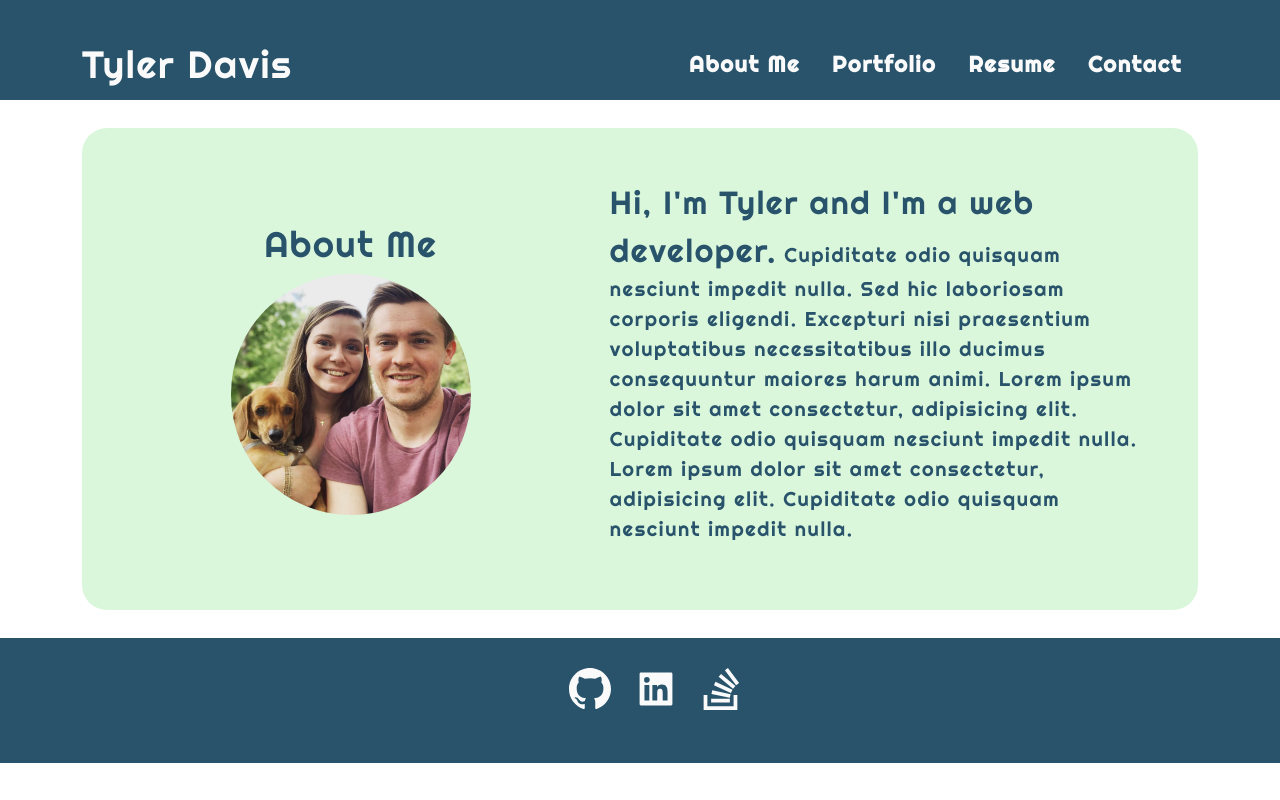
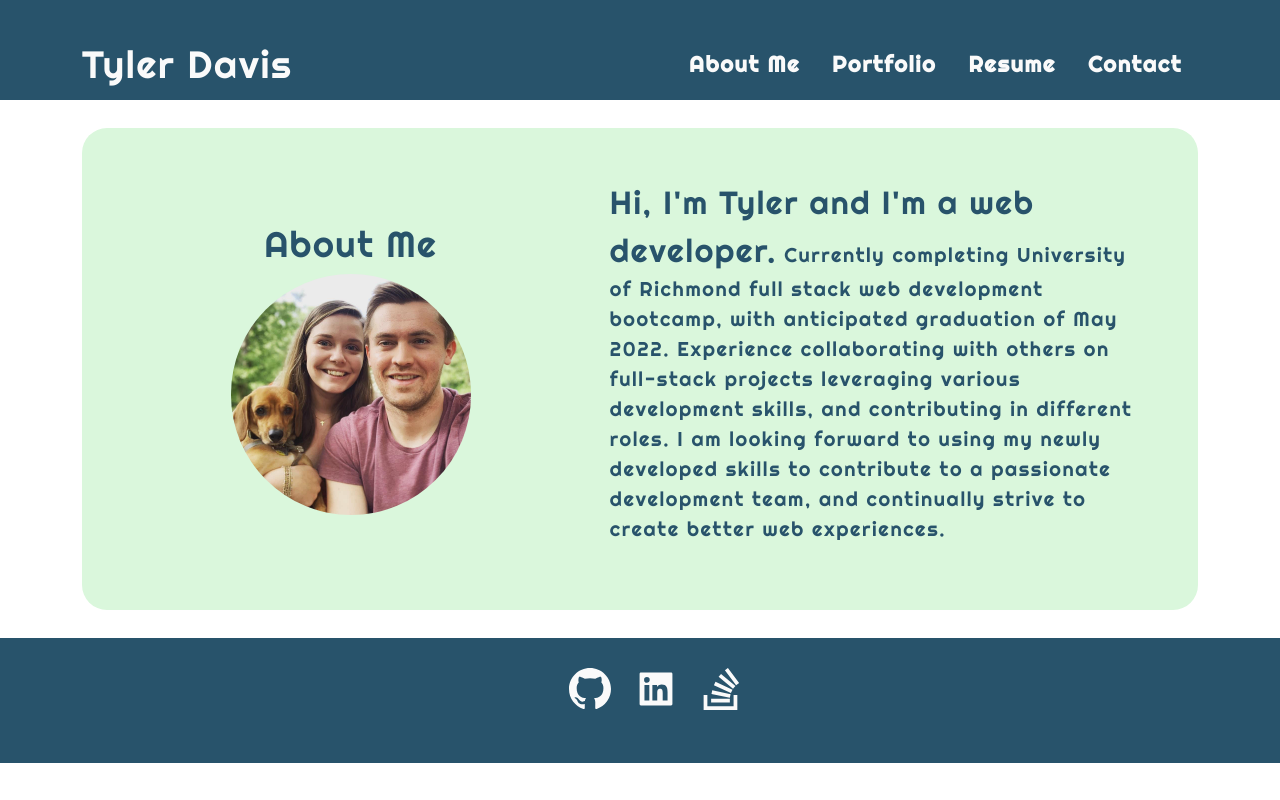
Before and after one commit to davistr/portfolio-react, a React (Create React App) app: page / in a window 1280 px wide. Built offline with nearby package versions, Linux system fonts and the light colour scheme.

Commit message:
additional modifications to CSS

```diff
--- a/src/components/About/index.js
+++ b/src/components/About/index.js
@@ -15,13 +15,13 @@ function About() {
         <div>
           <p>
             <span id="intro">Hi, I'm Tyler and I'm a web developer.</span>{" "}
-            Cupiditate odio quisquam nesciunt impedit nulla. Sed hic laboriosam
-            corporis eligendi. Excepturi nisi praesentium voluptatibus
-            necessitatibus illo ducimus consequuntur maiores harum animi. Lorem
-            ipsum dolor sit amet consectetur, adipisicing elit. Cupiditate odio
-            quisquam nesciunt impedit nulla. Lorem ipsum dolor sit amet
-            consectetur, adipisicing elit. Cupiditate odio quisquam nesciunt
-            impedit nulla.
+            Currently completing University of Richmond full stack web
+            development bootcamp, with anticipated graduation of May 2022.
+            Experience collaborating with others on full-stack projects
+            leveraging various development skills, and contributing in different
+            roles. I am looking forward to using my newly developed skills to
+            contribute to a passionate development team, and continually strive
+            to create better web experiences.
           </p>
         </div>
       </div>
--- a/src/components/Resume/index.js
+++ b/src/components/Resume/index.js
@@ -17,7 +17,14 @@ function Resume() {
   return (
     <section className="resume-container">
       <div className="resume">
-        <h1>Download my resume!</h1>
+        {/* <h1>
+          Download my{" "}
+          <span>
+            <a href="" download>
+              resume!
+            </a>
+          </span>
+        </h1> */}
       </div>
       <div className="resume-left">
         <div>
--- a/src/index.css
+++ b/src/index.css
@@ -135,9 +135,19 @@ ul li span {
   /* flex: 1; */
 }
 
+.resume h1 {
+  font-size: 36px;
+}
+
+.resume a {
+  text-decoration: none;
+  color: var(--primary);
+  font-weight: bolder;
+}
+
 .skills-title {
   font-size: 38px;
-  border-bottom: solid 5px #28536b;
+  border-bottom: solid 5px var(--primary);
 }
 
 #name {
```
